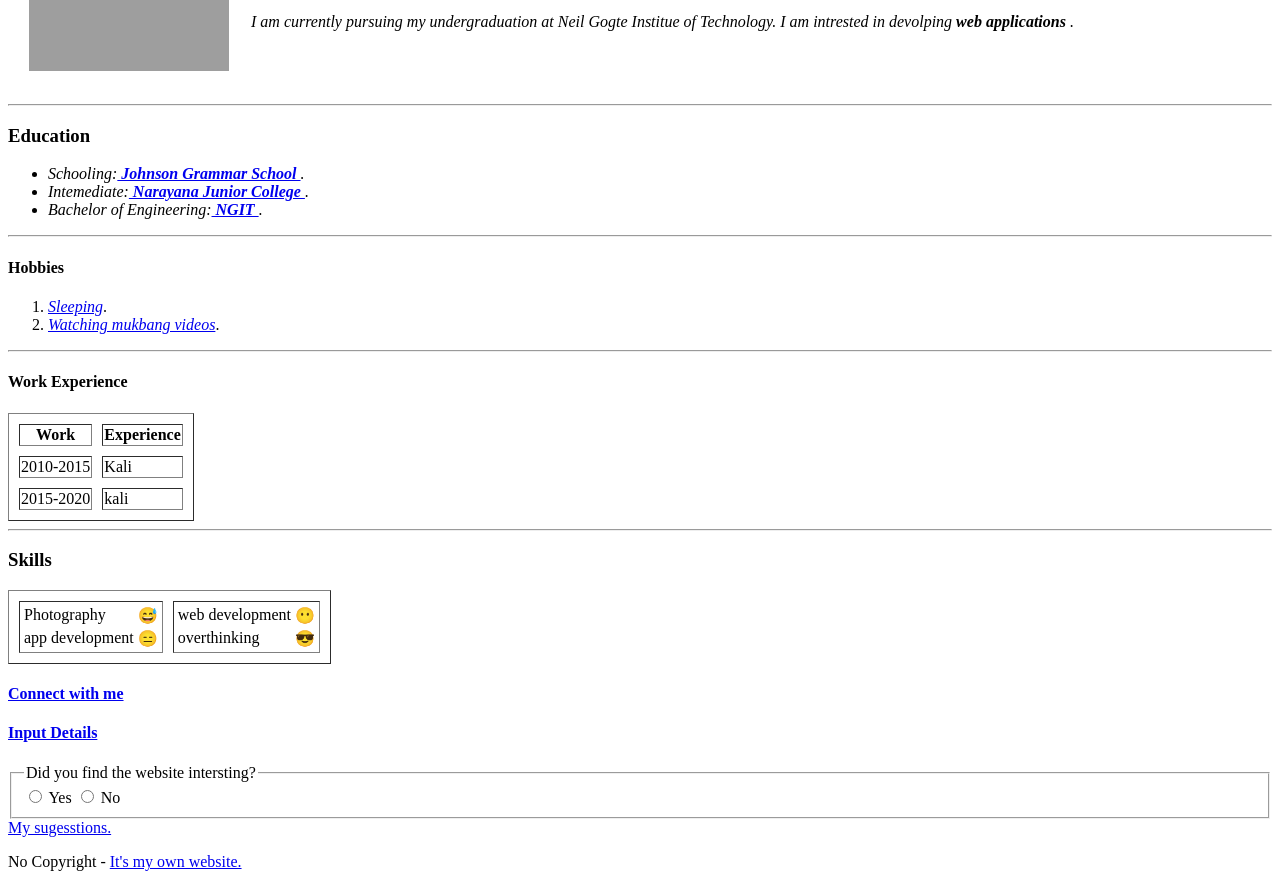
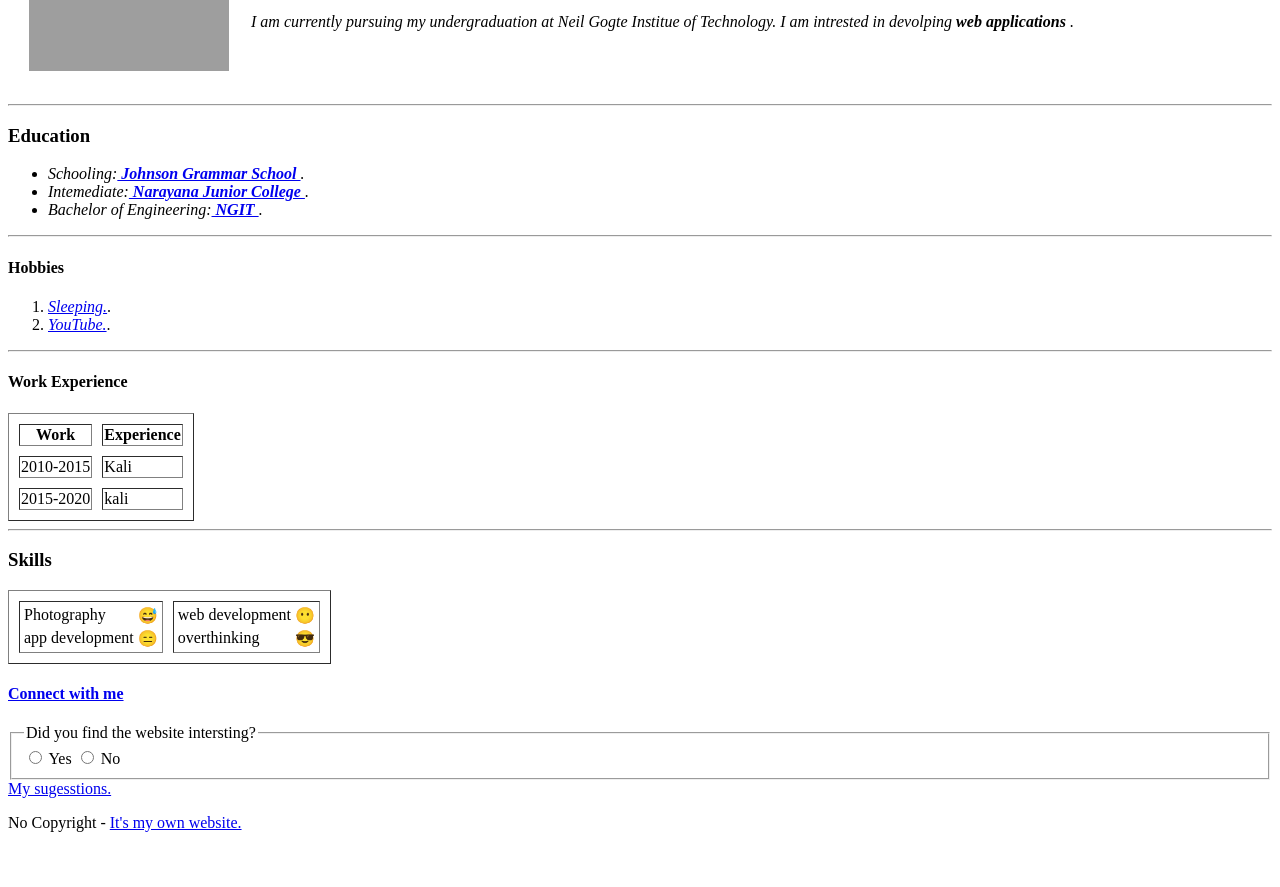
Before and after one commit to Pallavi-Datla/Personalwebsite, a plain HTML site: page index.html in a window 1280 px wide. Shown: the part 177-1064 px from the top of the page. After the commit the page ends 1025 px from the top, so only its background shows below. Drawn offline with Linux system fonts and the light colour scheme; grey boxes are pictures that could not be loaded.

Commit message:
Update index.html

```diff
--- a/index.html
+++ b/index.html
@@ -29,8 +29,8 @@
     <hr />
     <h4>Hobbies</h4>
     <ol>
-      <li><em><a href="https://www.medicalnewstoday.com/articles/326807">Sleeping</a></em>.</li>
-      <li><em><a href="https://www.youtube.com/watch?v=fFziCF36RxQ&t=191s">Watching mukbang videos</a></em>.</li>
+      <li><em><a href="https://www.medicalnewstoday.com/articles/326807">Sleeping.</a></em>.</li>
+      <li><em><a href="https://www.youtube.com/watch?v=fFziCF36RxQ&t=191s">YouTube.</a></em>.</li>
     </ol>
     <hr />
     <h4>Work Experience</h4>
@@ -85,7 +85,7 @@
 
     </table>
     <h4><a href="contact.html">Connect with me</a></h4>
-    <h4><a href="inputs.html">Input Details</a></h4>
+
     <fieldset>
       <legend>Did you find the website intersting?</legend>
       <label><input id="yes" type="radio" name="yes-no"> Yes</label>
```
